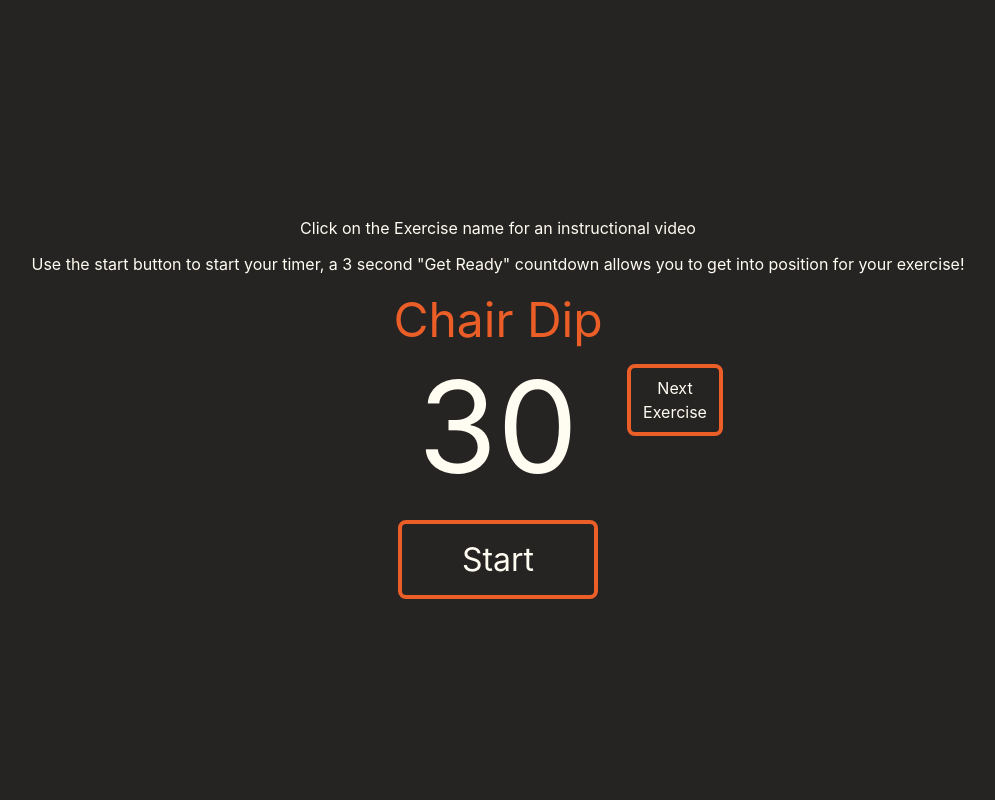
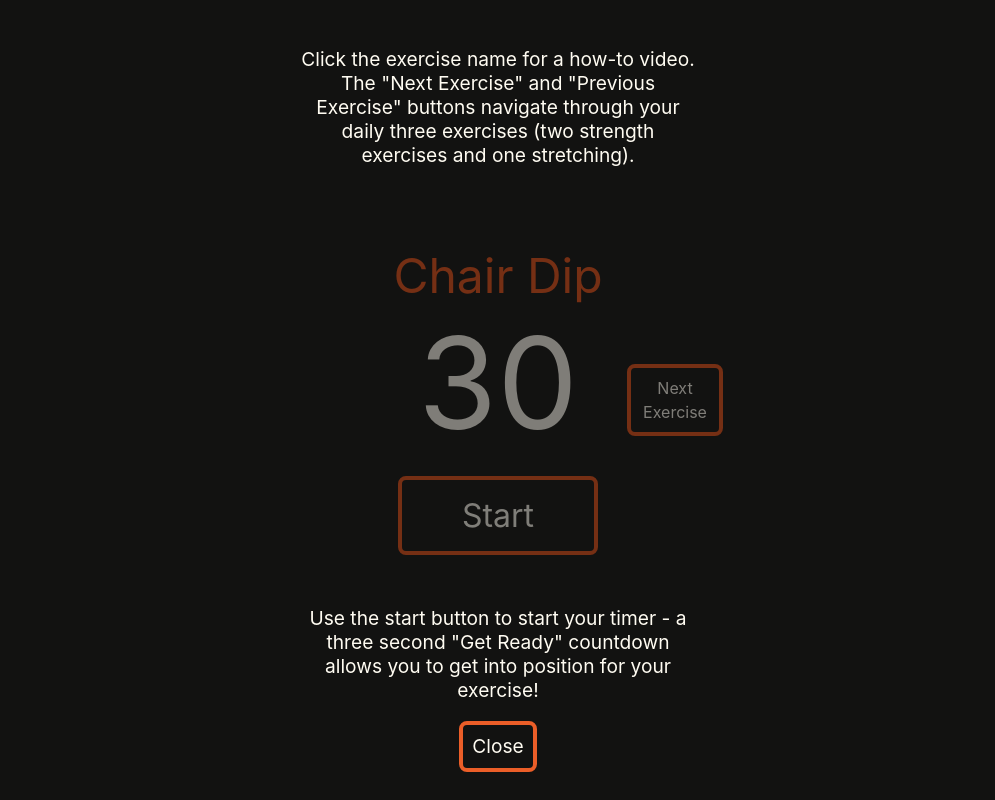
Before and after one commit to corygold-dev/2min.fit, a React (Create React App) app: page / in a window 1280 px wide. Shown: the whole page, without its empty margins (142-1137 px from the left). Built offline with nearby package versions, Linux system fonts and the light colour scheme.

Commit message:
Add instructions

```diff
--- a/src/components/Instructions/Instructions.css
+++ b/src/components/Instructions/Instructions.css
@@ -0,0 +1,22 @@
+#instructions {
+  position: fixed;
+  display: flex;
+  align-items: center;
+  justify-content: center;
+  gap: 50vh;
+  flex-direction: column;
+  height: 100vh;
+  width: 100vw;
+  font-size: 1.2em;
+  z-index: 100;
+  background-color: rgba(0, 0, 0, .5);
+}
+
+#instructions > * {
+  max-width: 400px;
+
+}
+
+#hiddenInstructions {
+    display: none;
+}
--- a/src/components/Instructions/Instructions.jsx
+++ b/src/components/Instructions/Instructions.jsx
@@ -1,16 +1,24 @@
-import React from "react";
+import React, { useState } from "react";
+import "./Instructions.css";
 
 export default function Instructions() {
+  const [instructionsShown, setInstructionsShown] = useState(true);
+
   return (
-    <div id="instructions">
-      <div id="top-instructions">
-        <p>Click on the Exercise name for an instructional video</p>
+    <div id={instructionsShown ? "instructions" : "hiddenInstructions"}>
+      <div>
+        <p>
+          Click the exercise name for a how-to video. The "Next Exercise" and
+          "Previous Exercise" buttons navigate through your daily three
+          exercises (two strength exercises and one stretching).
+        </p>
       </div>
-      <div id="bottom-instructions">
+      <div>
         <p>
-          Use the start button to start your timer, a 3 second "Get Ready"
+          Use the start button to start your timer - a three second "Get Ready"
           countdown allows you to get into position for your exercise!
         </p>
+        <button onClick={() => setInstructionsShown(false)}>Close</button>
       </div>
     </div>
   );
```
